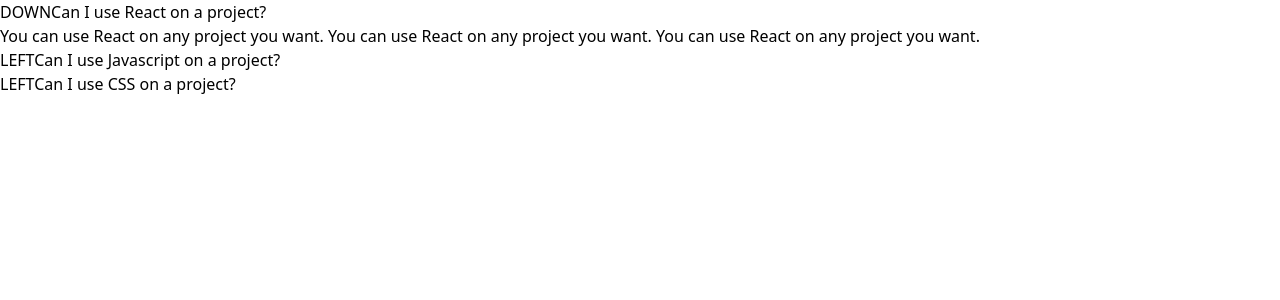
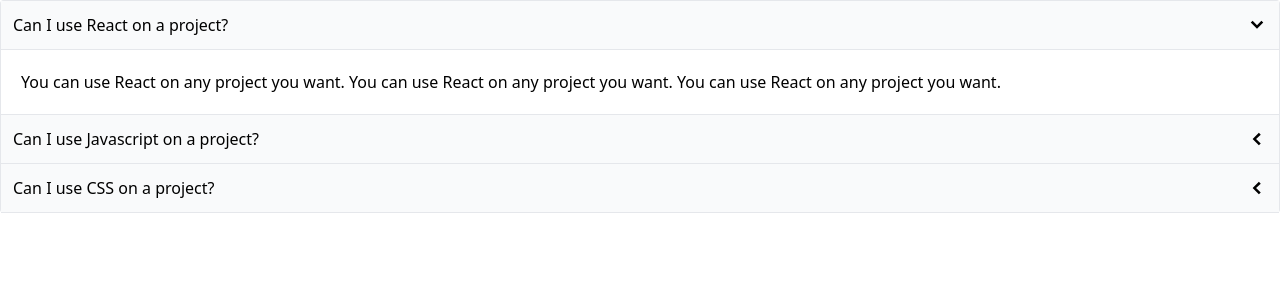
Before and after one commit to rachelspencer/comps-practice, a React (Create React App) app: page / in a window 1280 px wide. Shown: the top 300 px of the page. Built offline with nearby package versions, Linux system fonts and the light colour scheme.

Commit message:
arrow icon added, css added

```diff
--- a/src/components/Accordion.js
+++ b/src/components/Accordion.js
@@ -1,4 +1,5 @@
 import { useState } from 'react';
+import { GoChevronDown, GoChevronLeft } from "react-icons/go";
 
 const Accordion = ({ items }) => {
     const [expandIndex, setExpandeIndex ] = useState(0);
@@ -10,23 +11,23 @@
     const renderedItems = items.map((item, index) => {
         const isExpanded = index === expandIndex;
 
-        const icon = <span>
-            { isExpanded ? 'DOWN' : 'LEFT' }
-        </span>
+        const icon = (
+        <span className='text-xl'>{ isExpanded ? <GoChevronDown /> : <GoChevronLeft /> }</span>
+        );
 
         return (
             <div key={item.id}>
-                <div onClick={() => handleClick(index)}>
+                <div className='flex p-3 bg-gray-50 border-b items-center cursor-pointer justify-between' onClick={() => handleClick(index)}>
+                    {item.label}
                     {icon}
-                    {item.label}
                 </div>
-                {isExpanded && <div>{item.content}</div>}
+                {isExpanded && <div className='border-b p-5'>{item.content}</div>}
             </div>
         );
     });
 
     return (
-        <div>{renderedItems}</div>
+        <div className='border-x border-t rounded'>{renderedItems}</div>
     );
 };
 
```
